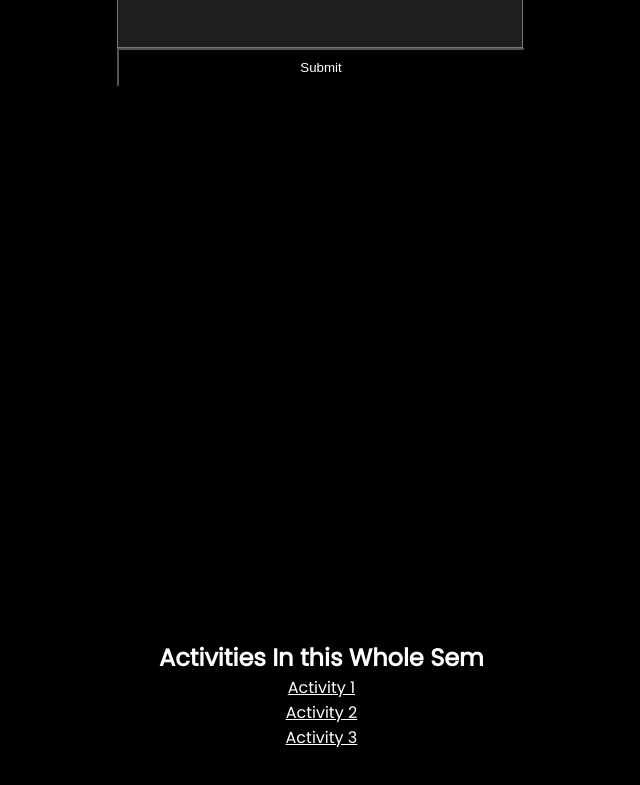
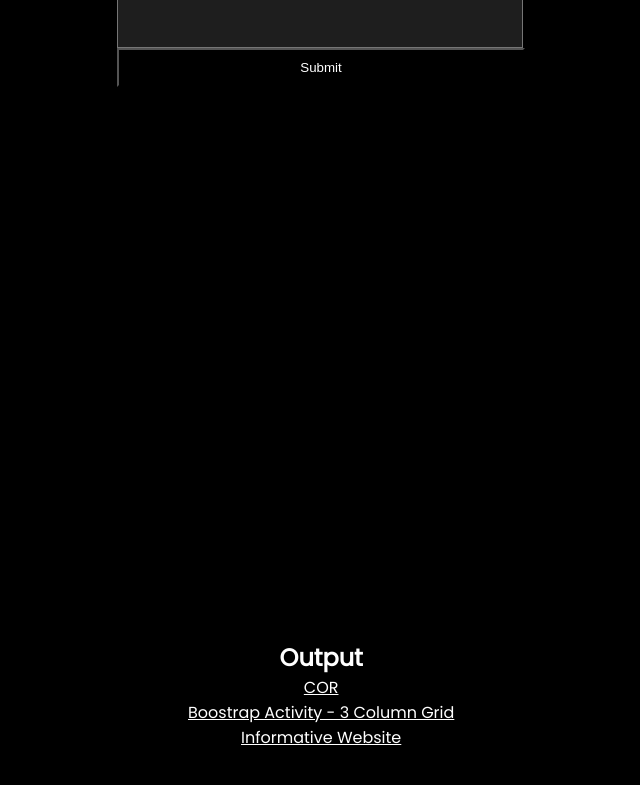
Before and after one commit to kelvinhanz25/My-portfolio, a plain HTML site: page index.html in a window 1280 px wide. Shown: the part 3740-4525 px from the top of the page, without its empty margins (319-959 px from the left). Drawn offline with nearby package versions, Linux system fonts and the light colour scheme.

Commit message:
Update index.html

```diff
--- a/index.html
+++ b/index.html
@@ -87,10 +87,10 @@
         </form>
     </section>
     <section id="Acts" class="Activities">
-        <div class="conatiner"><h1 data-aos="zoom-out-right" >Activities In this Whole Sem</h1>
-            <a href="https://kelvinhanz25.github.io/COR/"> <p data-aos="zoom-out-right">Activity 1</p>
-            <a href="https://kelvinhanz25.github.io/bootstrap/"> <p data-aos="zoom-out-left">Activity 2</p>
-            <a href="https://kelvinhanz25.github.io/informativewebs/"> <p data-aos="zoom-out-right">Activity 3</p>
+        <div class="conatiner"><h1 data-aos="zoom-out-right" >Output</h1>
+            <a href="https://kelvinhanz25.github.io/COR/"> <p data-aos="zoom-out-right">COR</p>
+            <a href="https://kelvinhanz25.github.io/bootstrap/"> <p data-aos="zoom-out-left">Boostrap Activity - 3 Column Grid</p>
+            <a href="https://kelvinhanz25.github.io/informativewebs/"> <p data-aos="zoom-out-right">Informative Website</p>
         </div>
     </section>
 </body>
```
